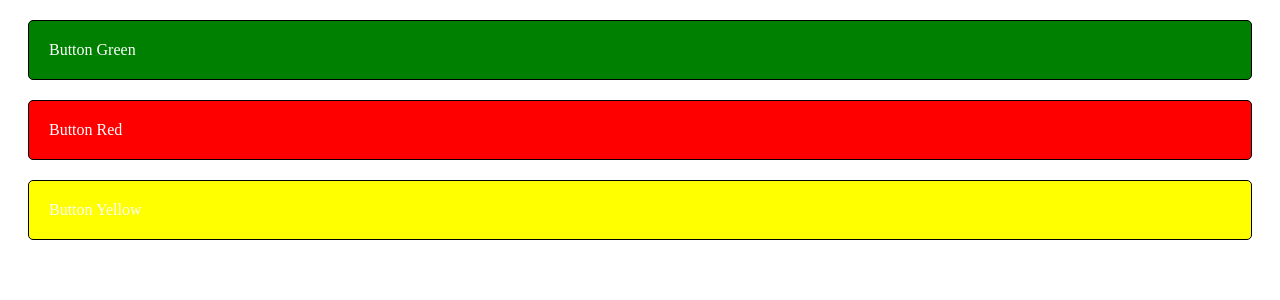
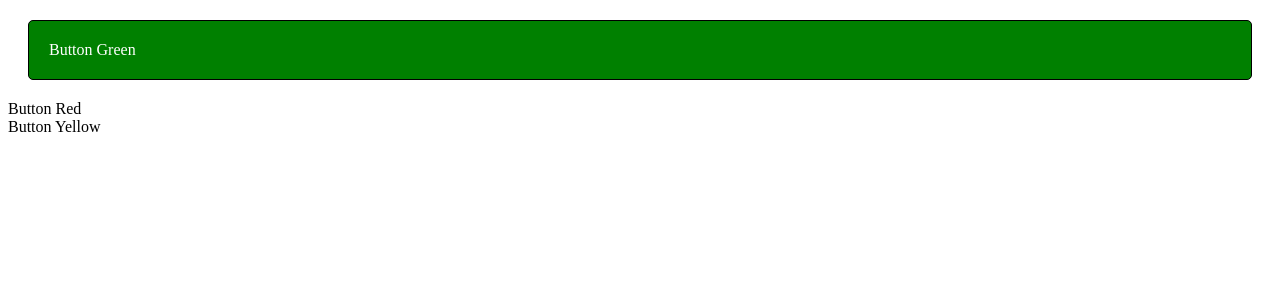
Before and after one commit to magkuna/react-repetition, a React (Create React App) app: page / in a window 1280 px wide. Shown: the top 300 px of the page. Built offline with nearby package versions, Linux system fonts and the light colour scheme.

Commit message:
another way of making colors

```diff
--- a/src/App.js
+++ b/src/App.js
@@ -3,7 +3,8 @@
 import ButtonGreen from './ButtonGreen'
 import ButtonRed from './ButtonRed'
 import ButtonYellow from './ButtonYellow'
-import './Buttons.css'
+
+
 
 const App = () => (
   <div>
--- a/src/ButtonGreen.js
+++ b/src/ButtonGreen.js
@@ -1,10 +1,10 @@
 import React from 'react'
 
-
+import {jfddl7Button} from './ButtonGreen.module.css'
 
 const ButtonGreen = (props) => (
     <div
-        className={'jfddl7-button jfddl7-button--green'}
+        className={jfddl7Button}
     >
         Button Green
     </div>
--- /dev/null
+++ b/src/ButtonGreen.module.css
@@ -0,0 +1,8 @@
+.jfddl7Button {
+    padding: 20px;
+    margin: 20px;
+    border: 1px solid black;
+    border-radius: 5px;
+    color:white;
+    background-color:green;
+  }
--- a/src/ButtonRed.js
+++ b/src/ButtonRed.js
@@ -2,7 +2,7 @@
 
 const ButtonRed = (props) => (
     <div
-        className={'jfddl7-button jfddl7-button--red'}
+        className={'jfddl7-button '}
     >
         Button Red
     </div>
--- a/src/ButtonYellow.js
+++ b/src/ButtonYellow.js
@@ -2,7 +2,7 @@
 
 const ButtonYellow = (props) => (
     <div
-        className={'jfddl7-button jfddl7-button--yellow'}
+        className={'jfddl7-button'}
     >
         Button Yellow
     </div>
--- a/src/Buttons.css
+++ /dev/null
@@ -1,16 +0,0 @@
-.jfddl7-button {
-    padding: 20px;
-    margin: 20px;
-    border: 1px solid black;
-    border-radius: 5px;
-    color:white;
-  }
-  .jfddl7-button--green{
-    background-color:green;
-  }
-  .jfddl7-button--red{
-    background-color:red;
-  }
-  .jfddl7-button--yellow{
-    background-color:yellow;
-  }
```
